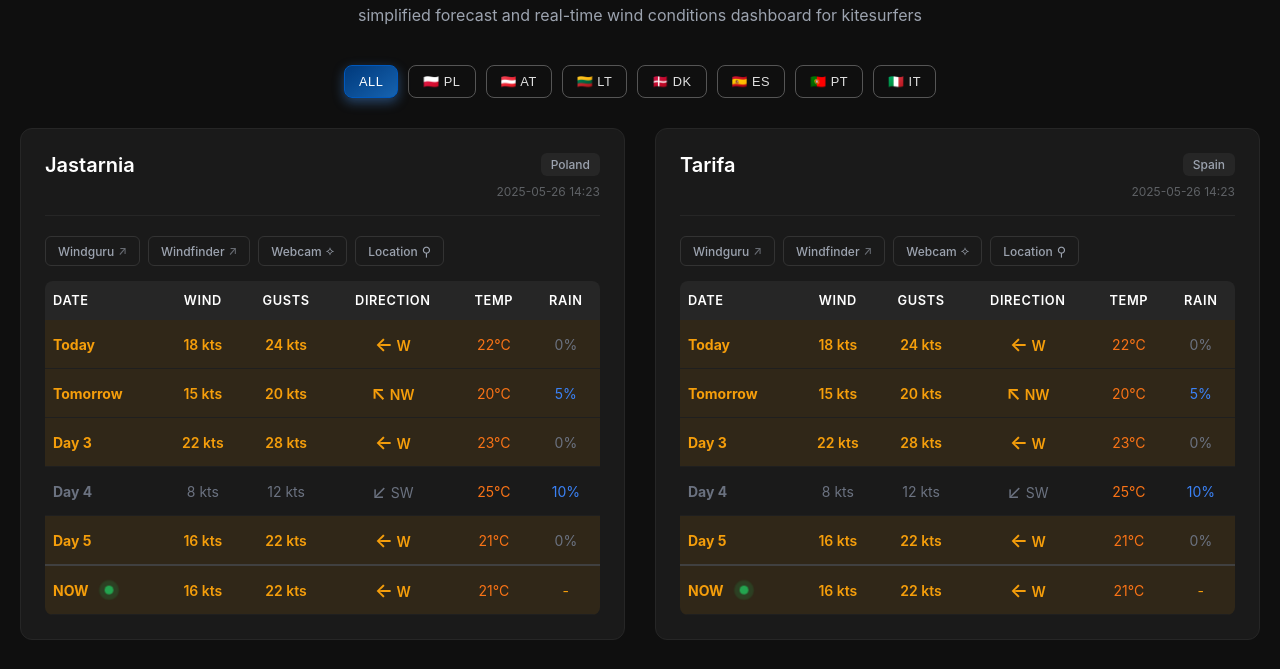
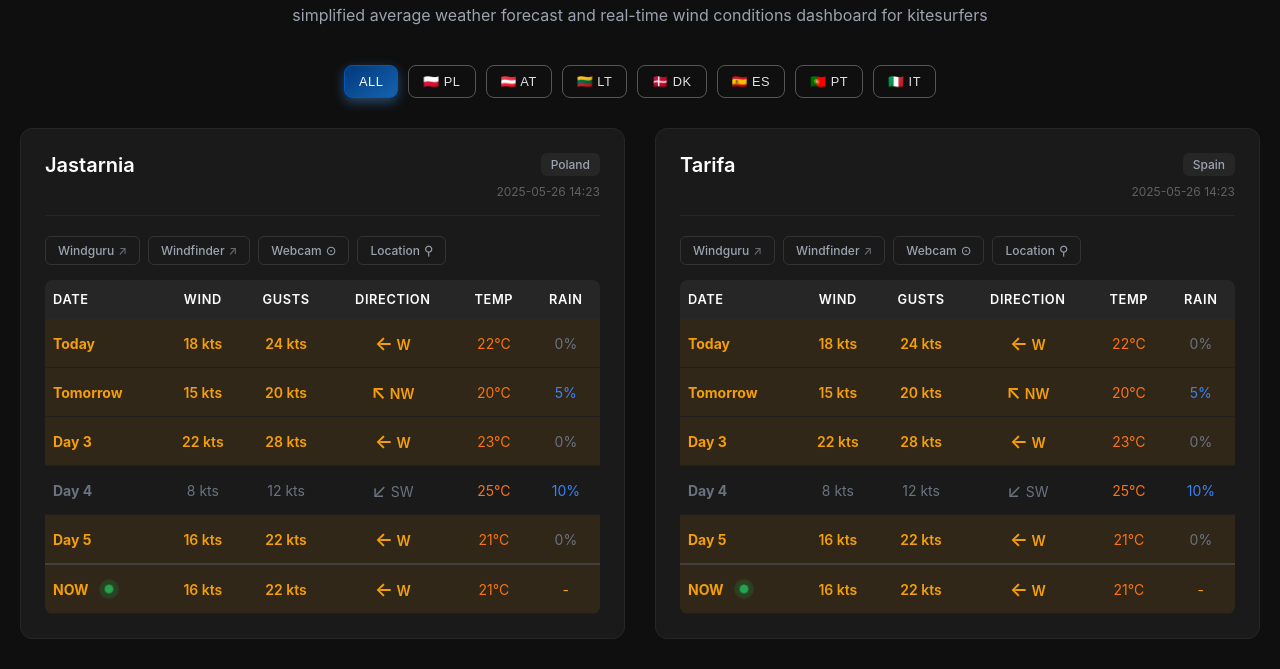
Before and after one commit to pwittchen/varun.surf, a plain HTML site: page frontend/index.html in a window 1280 px wide. Shown: the part 77-746 px from the top of the page. Drawn offline with Linux system fonts and the light colour scheme.

Commit message:
updated webcam symbol

```diff
--- a/frontend/index.html
+++ b/frontend/index.html
@@ -182,6 +182,12 @@
         }
 
         .external-link.webcam-link::after {
+            content: "⊙";
+            font-size: 0.8rem;
+            opacity: 1;
+        }
+
+        .external-link.ai-link::after {
             content: "⟡";
             font-size: 0.8rem;
             opacity: 1;
@@ -419,7 +425,7 @@
     <div class="container">
         <div class="header">
             <h1>VARUN.SURF</h1>
-            <p>simplified forecast and real-time wind conditions dashboard for kitesurfers</p>
+            <p>simplified average weather forecast and real-time wind conditions dashboard for kitesurfers</p>
         </div>
 
         <div class="controls">
@@ -440,7 +446,7 @@
         <footer class="footer">
             <div class="footer-content">
                 <p class="footer-disclaimer">weather data provided by <a href="https://windguru.cz" target="_blank" class="footer-external-link">windguru.cz</a>, <a href="https://windfinder.com" target="_blank" class="footer-external-link">windfinder.com</a>, <a href="https://wiatrkadyny.pl" target="_blank" class="footer-external-link">wiatrkadyny.pl</a>, <a href="https://kiteriders.at" target="_blank" class="footer-external-link">kiteriders.at</a></p>
-                <p class="footer-link">&copy; 2025 <a href="https://varun.surf">varun.surf</a> | made in 🇵🇱 by <a href="https://wittchen.io" target="_blank" class="footer-external-link">Piotr Wittchen</a></p>
+                <p class="footer-link">&copy; 2025 <a href="https://varun.surf">varun.surf</a> | made in 🇵🇱 by <a href="https://wittchen.io" target="_blank" class="footer-external-link">Piotr Wittchen</a> | v. 0.0.1</p>
             </div>
         </footer>
     </div>
```
